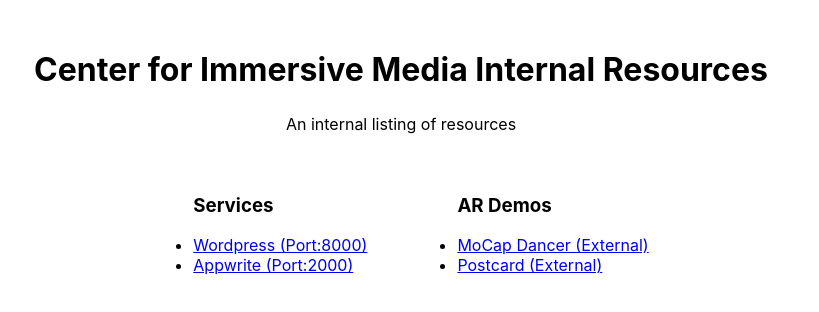
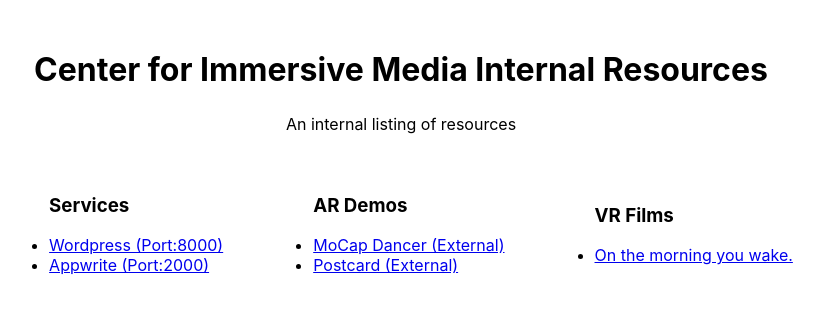
Before and after one commit to Center-for-Immersive-Media/CIM-Docker-Home, a React (Create React App) app: page / in a window 1280 px wide. Shown: the top 312 px of the page, without its empty margins (239-1058 px from the left). Built offline with nearby package versions, Linux system fonts and the light colour scheme.

Commit message:
VR Film curation test

```diff
--- a/src/App.js
+++ b/src/App.js
@@ -34,6 +34,17 @@
               </a>
             </li>
           </ul>
+          <ul>
+            <h3>VR Films</h3>
+            <li>
+              <a
+                href="https://www.oculus.com/experiences/quest/5334662579895130"
+                target={"_blank"}
+              >
+                On the morning you wake.
+              </a>
+            </li>
+          </ul>
         </div>
       </div>
     </div>
```
